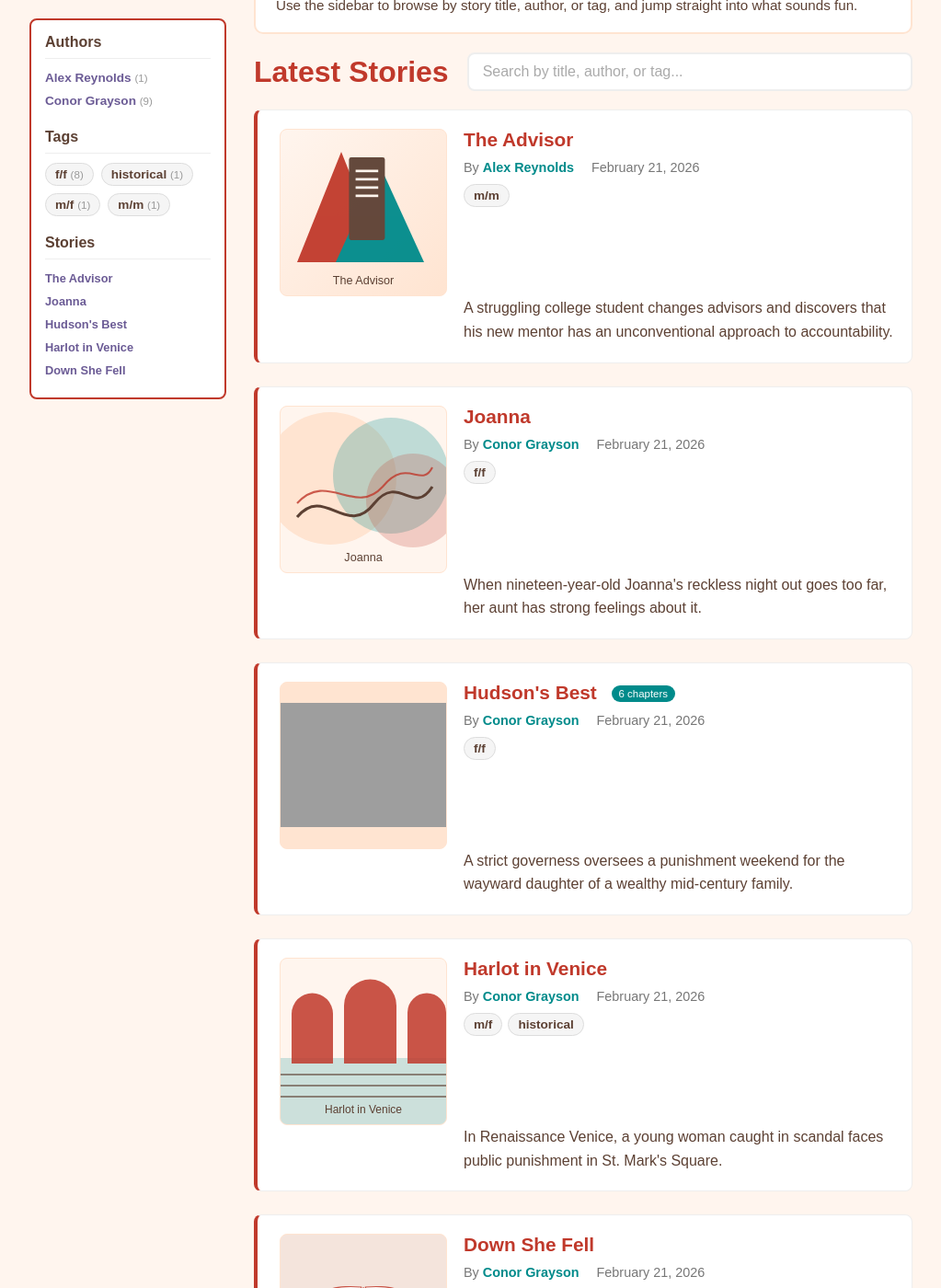
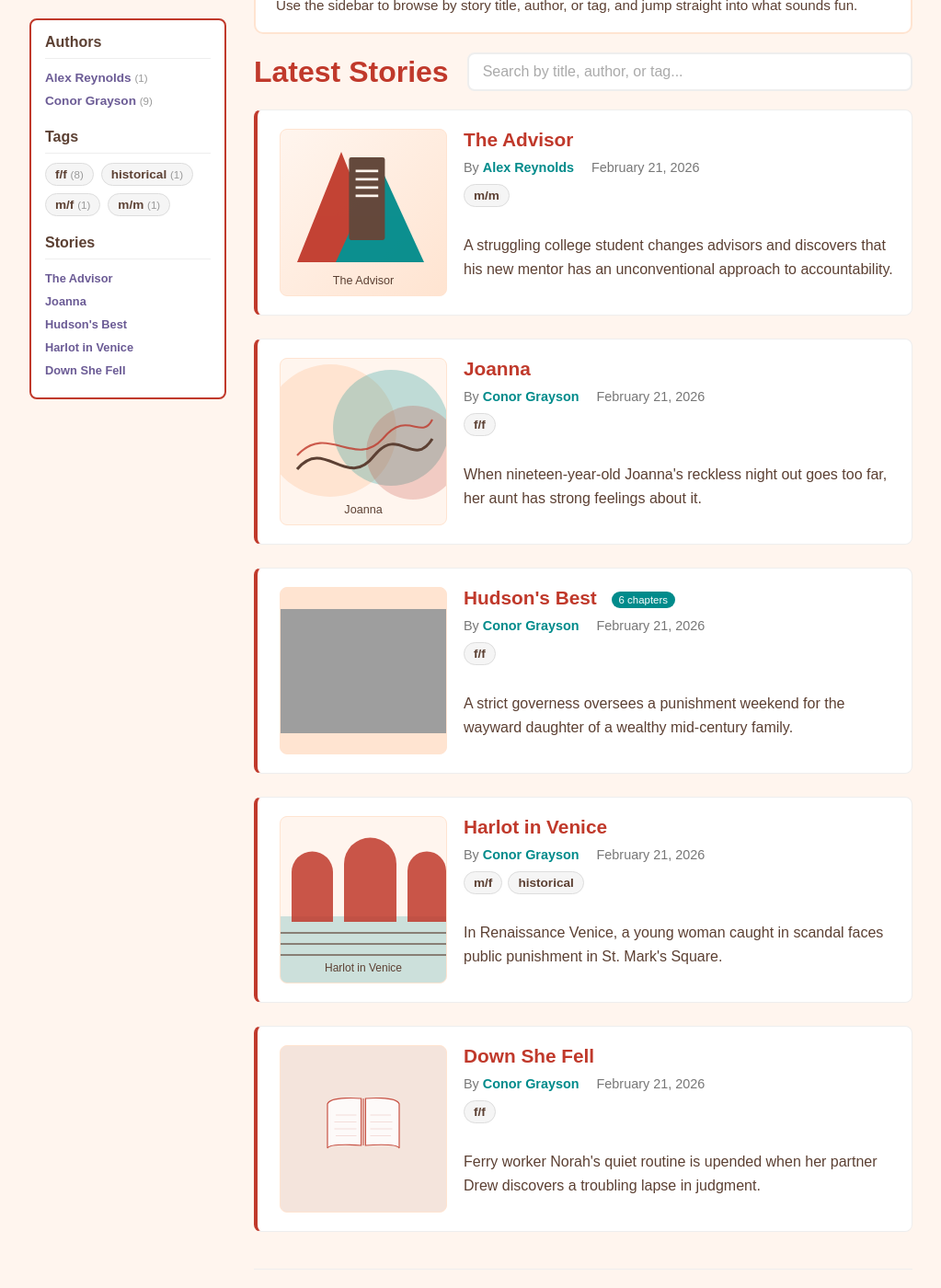
Before and after one commit to cheekypubs/cheekypubs.github.io, a Jekyll site: the page built from index.html, in a window 1280 px wide and 1400 px high, scrolled down 274 px. Shown: the whole window at 92% size, without its empty margins (128-1151 px from the left). Built offline with Jekyll 4.4.1, drawn with Linux system fonts in a browser that asks for light colours.

Commit message:
Fix desktop card gap: thumbnail spans all grid rows

```diff
--- a/assets/css/style.css
+++ b/assets/css/style.css
@@ -536,7 +536,7 @@
     display: block;
     text-decoration: none;
     grid-column: 1;
-    grid-row: 1;
+    grid-row: 1 / -1;
 }
 
 .story-thumb {
@@ -1146,6 +1146,7 @@
 
     .story-thumb-link {
         width: 100%;
+        grid-row: 1;
     }
 
     .story-preview-content {
```
